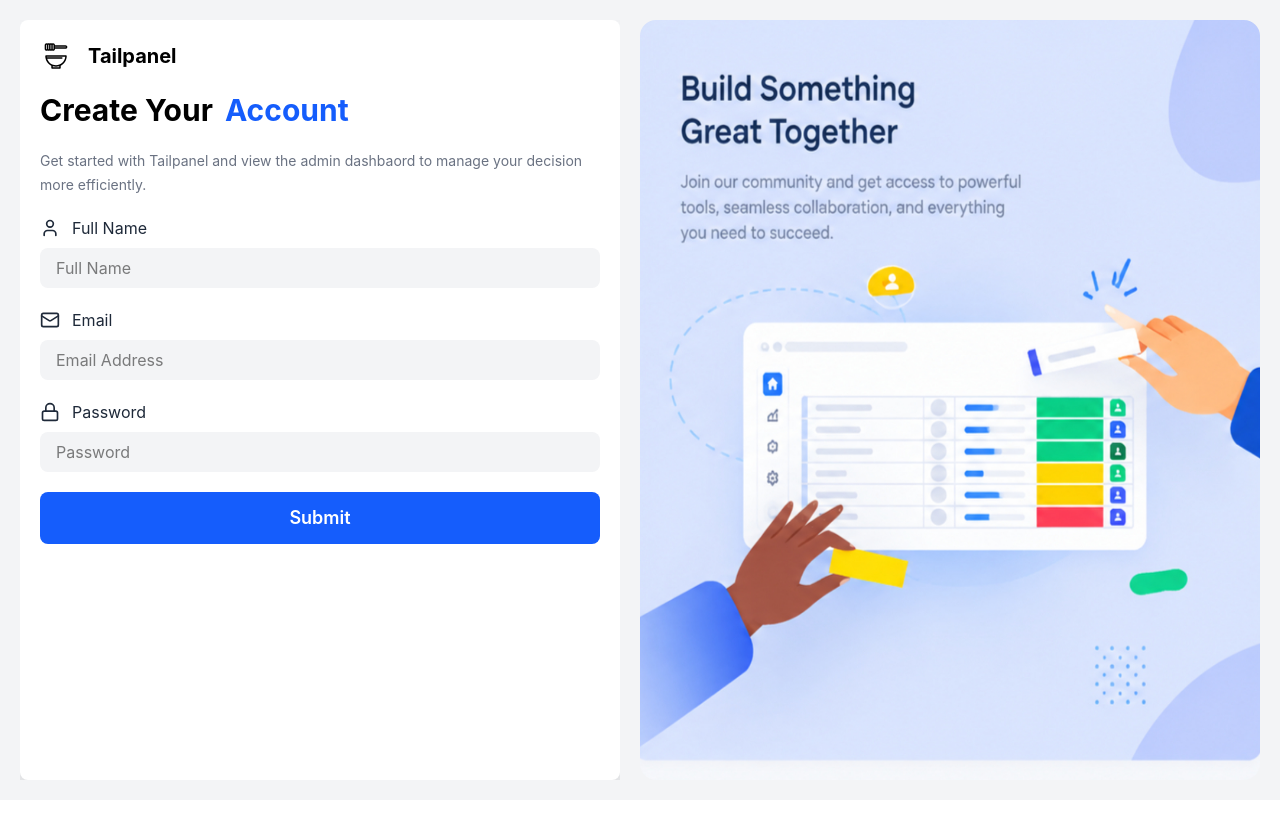
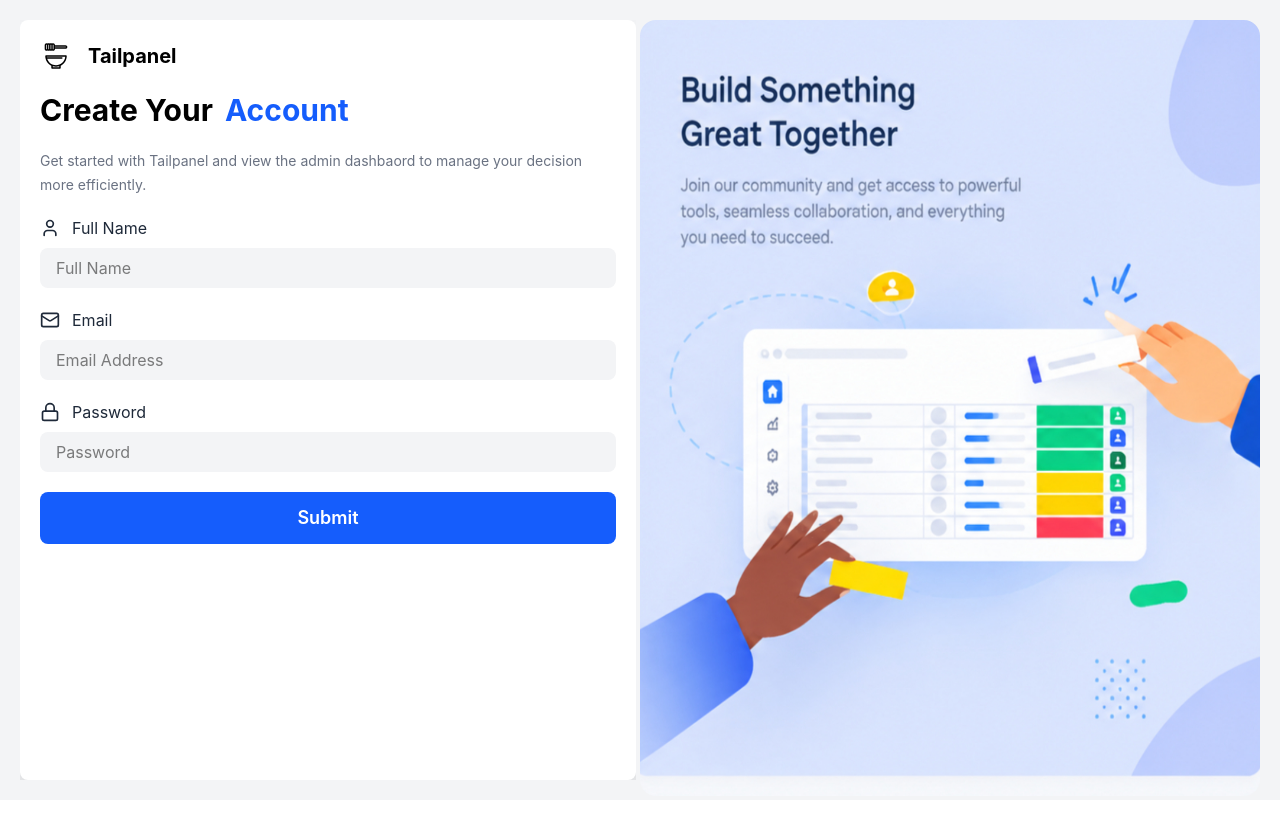
Before and after one commit to RosyPanday/TailPanel, a React (Vite) app in the folder tailPanel/: page / in a window 1280 px wide. Built offline with nearby package versions, Linux system fonts and the light colour scheme.

Commit message:
image height fix

```diff
--- a/tailPanel/src/pages/signup.tsx
+++ b/tailPanel/src/pages/signup.tsx
@@ -3,18 +3,18 @@ import signupSideImg from "../assets/images/side-image.png";
 
 function Signup() {
   return (
-    <div className="flex bg-gray-100 w-full h-screen p-5 gap-5">
+    <div className="flex bg-gray-100 w-full h-screen p-5 gap-1">
       {/* Form Section */}
       <div className="flex flex-1 h-full overflow-y-auto">
         <SignupContent />
       </div>
 
       {/* Image Section */}
-      <div className="hidden md:block md:w-1/2 h-full">
+      <div className="hidden md:block md:w-1/2 md:h-screen md pb-6 ">
         <img
           src={signupSideImg}
           alt="Signup background"
-          className="h-full w-full  rounded-2xl"
+          className="h-full w-full object-fill rounded-2xl"
         />
       </div>
     </div>
```
